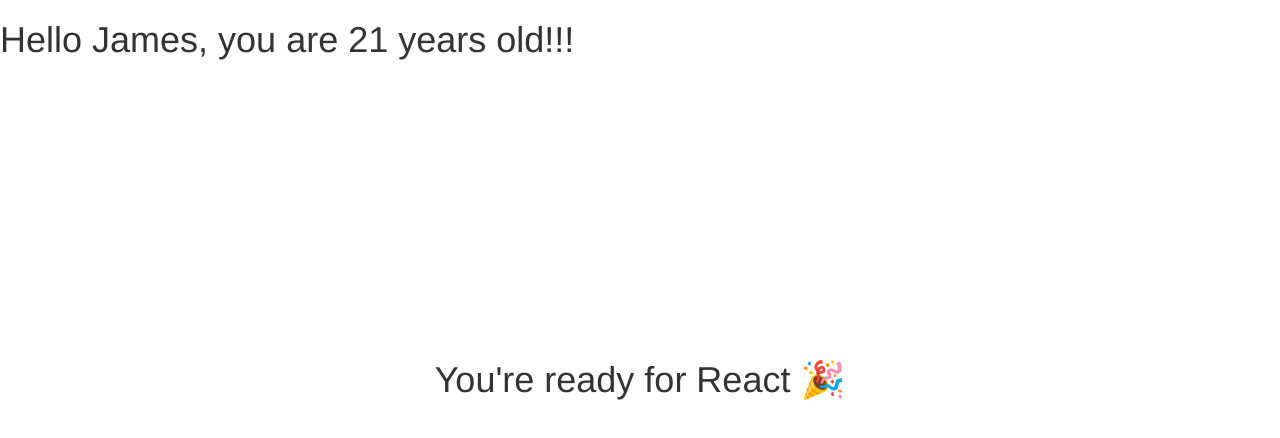
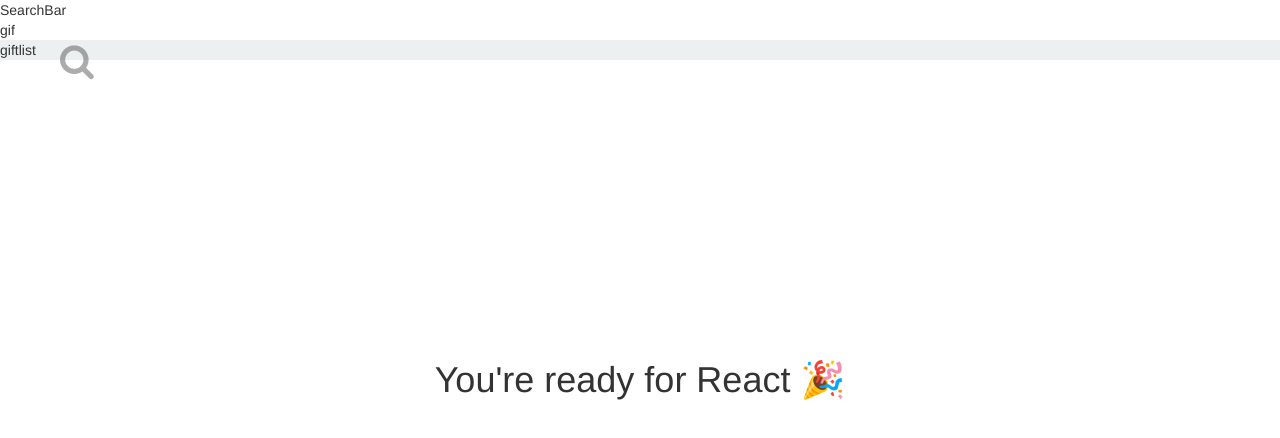
Before and after one commit to githubjl87/workshop, a React app: page / in a window 1280 px wide. Shown: the top 438 px of the page. Built offline with nearby package versions, Linux system fonts and the light colour scheme.

Commit message:
connected

```diff
--- a/assets/stylesheets/application.scss
+++ b/assets/stylesheets/application.scss
@@ -4,10 +4,10 @@ body {
   font-family: Helvetica;
 }
 
-#root > div {
-  display: flex;
-  height: 100vh;
-}
+// #root > div {
+//   display: flex;
+//   height: 100vh;
+// }
 
 .header-centered {
   position: fixed;
--- a/src/components/App.jsx
+++ b/src/components/App.jsx
@@ -0,0 +1,21 @@
+import React from 'react';
+import SearchBar from './SearchBar';
+import GifList from './GifList';
+import Gif from './Gif';
+
+const App = () => {
+  return (
+    <div>
+      <div className='left-scene'>
+        <SearchBar />
+        <Gif />
+      </div>
+      <div className='right-scene'>
+        <GifList />
+      </div>
+
+    </div>
+  );
+};
+
+export default App;
--- a/src/components/Gif.jsx
+++ b/src/components/Gif.jsx
@@ -0,0 +1,11 @@
+import React from 'react';
+
+const Gif = () => {
+  return (
+    <div>
+      gif
+    </div>
+  );
+};
+
+export default Gif;
--- a/src/components/GifList.jsx
+++ b/src/components/GifList.jsx
@@ -0,0 +1,11 @@
+import React from 'react';
+
+const GifList = () => {
+  return (
+    <div>
+      giftlist
+    </div>
+  );
+};
+
+export default GifList;
--- a/src/components/SearchBar.jsx
+++ b/src/components/SearchBar.jsx
@@ -0,0 +1,11 @@
+import React from 'react';
+
+const SearchBar = () => {
+  return (
+    <div>
+      SearchBar
+    </div>
+  );
+};
+
+export default SearchBar;
--- a/src/index.jsx
+++ b/src/index.jsx
@@ -2,9 +2,11 @@ import '../assets/stylesheets/application.scss';
 
 import React from 'react'
 import * as ReactDOM from 'react-dom';
+import App from "./components/App";
 
 const containerDiv = document.querySelector('#root');
 const root = ReactDOM.createRoot(containerDiv);
+root.render(<App />);
 
 // class Hello extends React.Component {
 //   render() {
@@ -13,10 +15,8 @@ const root = ReactDOM.createRoot(containerDiv);
 //   }
 // }
 
-const Hello = (props) => {
-  console.log(props);
-  const { name, age } = props;
-  return <h1>Hello {name}, you are {age} years old!!!</h1>;
-};
-
-root.render(<Hello name="James" age="21"/>);
+// const Hello = (props) => {
+//   console.log(props);
+//   const { name, age } = props;
+//   return <h1>Hello {name}, you are {age} years old!!!</h1>;
+// };
```
